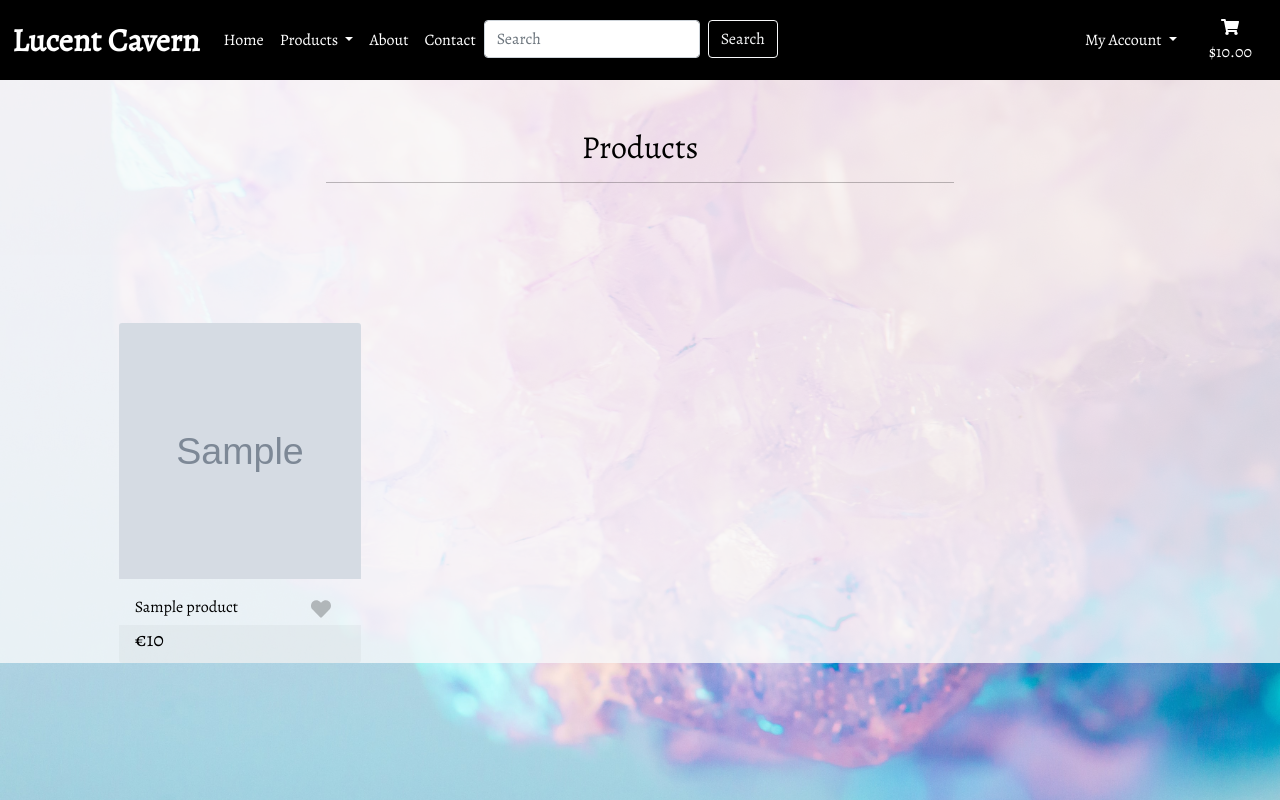
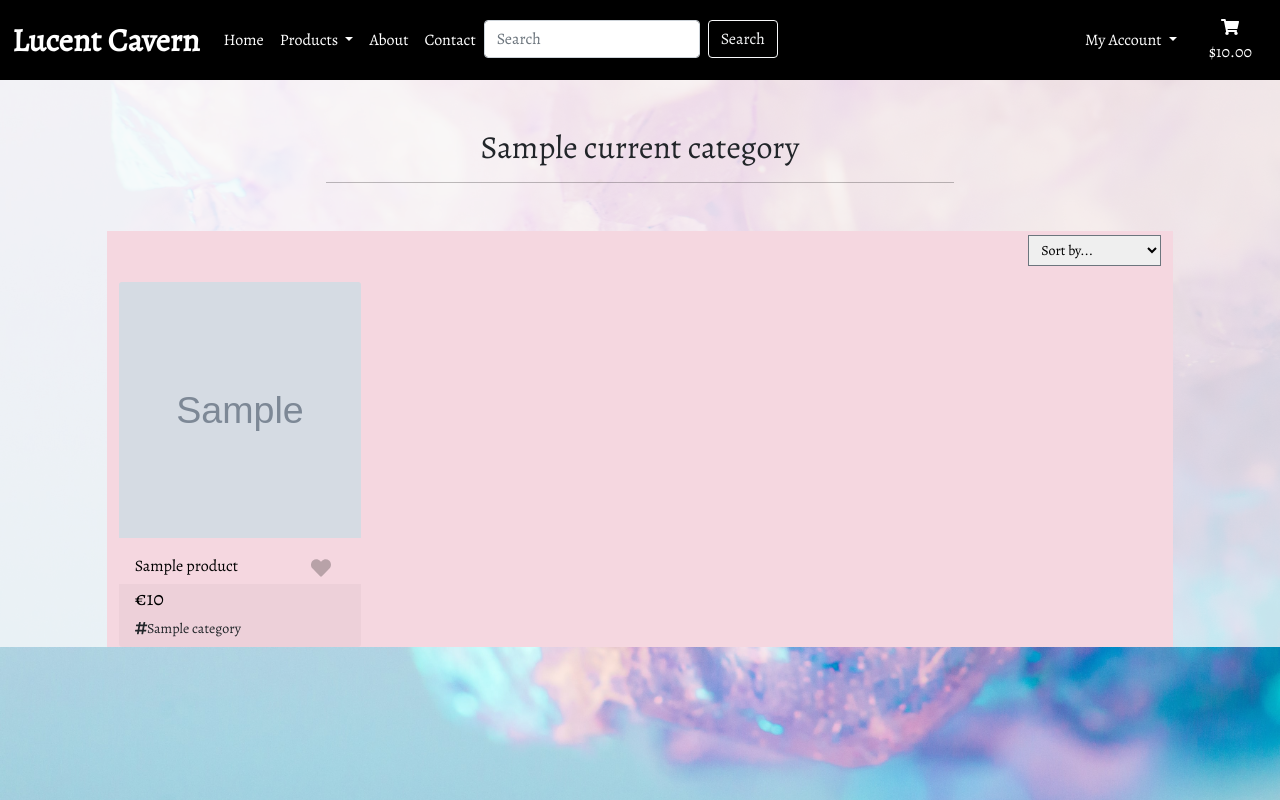
Before and after one commit to ErnestaMajute/lucentCavern, a Django app: template products/templates/products/products.html in a window 1280 px wide. Run offline with Django 3.2, Linux system fonts and the light colour scheme; the template is opened without the code that fills it: most values are stand-ins (such as "Sample title", 1, 10 or a date in 2020); grey boxes marked "Sample" are stand-in pictures.

Commit message:
Added category header, sort selector and category tag

```diff
--- a/products/templates/products/products.html
+++ b/products/templates/products/products.html
@@ -7,13 +7,30 @@
         <div class="container-fluid">
             <div class="row">
                 <div class="col text-center header-margin h-100">
-                    <h2 class="logo-font mt-5">Products</h2>
+                    {% for c in current_categories %}
+                        <a class="text-dark text-decoration-none" href="{% url 'products' %}?category={{ c.name }}">
+                            <h2 class="logo-font mt-5">{{ c.friendly_name }}</h2>
+                        </a>
+                    {% endfor %}
                     <hr class="w-50 mx-auto mb-5">
                 </div>
             </div>
+
             <div class="row">
-                <div class="product-container col-10 offset-1">
-                    <div class="row mt-1 mb-2"></div>
+                <div class="products-container col-10 offset-1">
+                    <div class="row mt-1 mb-3">
+                        <div class="col-sm-12 my-auto order-md-last d-flex justify-content-center justify-content-md-end">
+                            <select id="sort-selector" class="form-select-sm rounded-0 border border-{% if current_sorting != 'None_None' %}secondary{% else %}black{% endif %}">
+                                <option value="reset">Sort by...</option>
+                                <option value="price_asc">Price (low to high)</option>
+                                <option value="price_desc">Price (high to low)</option>
+                                <option value="name_asc">Name (A-Z)</option>
+                                <option value="name_desc">Name (Z-A)</option>
+                                <option value="category_asc">Category (A-Z)</option>
+                                <option value="category_desc">Category (Z-A)</option>
+                            </select>
+                        </div>
+                    </div>
                     <div class="row">
                         {% for product in products %}
                         <div class="col-sm-6 col-md-6 col-lg-4 col-xl-3">
@@ -42,6 +59,13 @@
                                     <div class="row">
                                         <div class="col">
                                             <p class="lead mb-0 text-left font-weight-bold">€{{ product.price }}</p>
+                                            {% if product.category %}
+                                                <p class="small mt-1 mb-0">
+                                                    <a class="text-dark text-decoration-none" href="{% url 'products' %}?category={{ product.category.name }}">
+                                                        <i class="fas fa-hashtag"></i>{{ product.category.friendly_name }}
+                                                    </a>
+                                                </p>
+                                            {% endif %}
                                         </div>
                                     </div>
                                 </div>
@@ -75,3 +99,35 @@
     </div>
 
 {% endblock %}
+
+    {% block postloadjs %}
+    {{ block.super }}
+    <script type="text/javascript">
+        $('.btt-link').click(function (e) {
+            window.scrollTo(0, 0)
+        })
+    </script>
+
+    <script type="text/javascript">
+        $('#sort-selector').change(function () {
+            var selector = $(this);
+            var currentUrl = new URL(window.location);
+
+            var selectedVal = selector.val();
+            if (selectedVal != "reset") {
+                var sort = selectedVal.split("_")[0];
+                var direction = selectedVal.split("_")[1];
+
+                currentUrl.searchParams.set("sort", sort);
+                currentUrl.searchParams.set("direction", direction);
+
+                window.location.replace(currentUrl);
+            } else {
+                currentUrl.searchParams.delete("sort");
+                currentUrl.searchParams.delete("direction");
+
+                window.location.replace(currentUrl);
+            }
+        })
+    </script>
+    {% endblock %}
```
